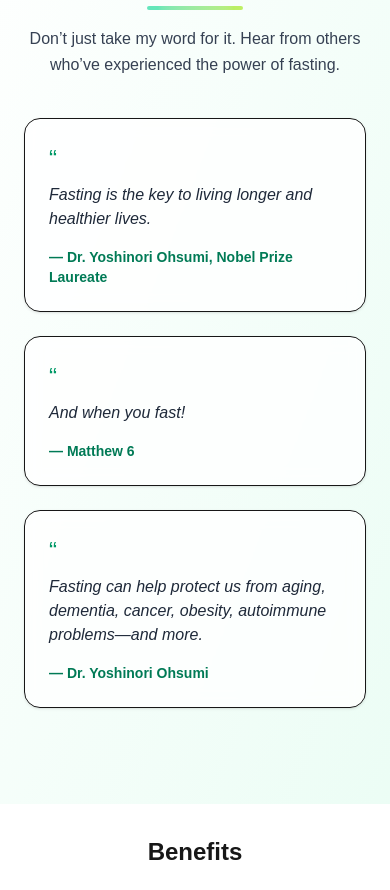
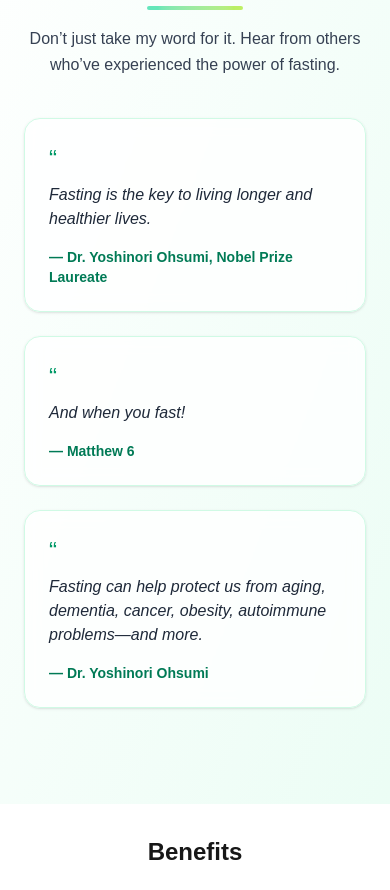
Before and after one commit to taylor-franco-91/mbr-next, a Next.js app: page / in a window 390 px wide. Shown: the part 8125-9015 px from the top of the page. Built offline with nearby package versions, Linux system fonts and the light colour scheme.

Commit message:
style(testimonials): equal-height cards + subtler shadows

```diff
--- a/app/page.js
+++ b/app/page.js
@@ -426,48 +426,57 @@ export default function HomePage() {
             </p>
           </div>
 
-          {/* cards */}
-          <div className="mt-10 grid grid-cols-1 md:grid-cols-3 gap-6 text-left">
+          {/* equal-height cards */}
+          <div className="mt-10 grid grid-cols-1 md:grid-cols-3 gap-6 text-left items-stretch">
             {/* card 1 */}
-            <figure className="group relative">
-              {/* subtle gradient frame on hover */}
-              <div aria-hidden className="absolute -inset-[2px] rounded-2xl bg-gradient-to-br from-emerald-400/25 via-lime-400/25 to-emerald-400/25 opacity-0 group-hover:opacity-100 blur transition" />
-              <div className="relative rounded-2xl border bg-white/80 backdrop-blur p-6 shadow-sm transition-transform duration-200 group-hover:-translate-y-0.5 group-hover:shadow-lg">
+            <figure className="group relative h-full">
+              {/* subtle gradient frame */}
+              <div aria-hidden className="absolute -inset-[2px] rounded-2xl bg-gradient-to-br from-emerald-400/15 via-lime-400/15 to-emerald-400/15 opacity-0 group-hover:opacity-40 blur-sm transition" />
+              <div className="relative h-full rounded-2xl border border-emerald-100 bg-white/80 backdrop-blur p-6 shadow
+                        transition-transform duration-200 group-hover:-translate-y-0.5 group-hover:shadow-md">
+                <div className="flex h-full flex-col">
                   <div className="text-emerald-600 text-2xl">“</div>
                   <blockquote className="mt-2 text-gray-800 italic">
                     Fasting is the key to living longer and healthier lives.
                   </blockquote>
-                <figcaption className="mt-4 text-sm font-semibold text-emerald-700">
+                  <figcaption className="mt-auto pt-4 text-sm font-semibold text-emerald-700">
                     — Dr. Yoshinori Ohsumi, Nobel Prize Laureate
                   </figcaption>
+                </div>
               </div>
             </figure>
 
             {/* card 2 */}
-            <figure className="group relative">
-              <div aria-hidden className="absolute -inset-[2px] rounded-2xl bg-gradient-to-br from-emerald-400/25 via-lime-400/25 to-emerald-400/25 opacity-0 group-hover:opacity-100 blur transition" />
-              <div className="relative rounded-2xl border bg-white/80 backdrop-blur p-6 shadow-sm transition-transform duration-200 group-hover:-translate-y-0.5 group-hover:shadow-lg">
+            <figure className="group relative h-full">
+              <div aria-hidden className="absolute -inset-[2px] rounded-2xl bg-gradient-to-br from-emerald-400/15 via-lime-400/15 to-emerald-400/15 opacity-0 group-hover:opacity-40 blur-sm transition" />
+              <div className="relative h-full rounded-2xl border border-emerald-100 bg-white/80 backdrop-blur p-6 shadow
+                        transition-transform duration-200 group-hover:-translate-y-0.5 group-hover:shadow-md">
+                <div className="flex h-full flex-col">
                   <div className="text-emerald-600 text-2xl">“</div>
                   <blockquote className="mt-2 text-gray-800 italic">
                     And when you fast!
                   </blockquote>
-                <figcaption className="mt-4 text-sm font-semibold text-emerald-700">
+                  <figcaption className="mt-auto pt-4 text-sm font-semibold text-emerald-700">
                     — Matthew 6
                   </figcaption>
+                </div>
               </div>
             </figure>
 
             {/* card 3 */}
-            <figure className="group relative">
-              <div aria-hidden className="absolute -inset-[2px] rounded-2xl bg-gradient-to-br from-emerald-400/25 via-lime-400/25 to-emerald-400/25 opacity-0 group-hover:opacity-100 blur transition" />
-              <div className="relative rounded-2xl border bg-white/80 backdrop-blur p-6 shadow-sm transition-transform duration-200 group-hover:-translate-y-0.5 group-hover:shadow-lg">
+            <figure className="group relative h-full">
+              <div aria-hidden className="absolute -inset-[2px] rounded-2xl bg-gradient-to-br from-emerald-400/15 via-lime-400/15 to-emerald-400/15 opacity-0 group-hover:opacity-40 blur-sm transition" />
+              <div className="relative h-full rounded-2xl border border-emerald-100 bg-white/80 backdrop-blur p-6 shadow
+                        transition-transform duration-200 group-hover:-translate-y-0.5 group-hover:shadow-md">
+                <div className="flex h-full flex-col">
                   <div className="text-emerald-600 text-2xl">“</div>
                   <blockquote className="mt-2 text-gray-800 italic">
                     Fasting can help protect us from aging, dementia, cancer, obesity, autoimmune problems—and more.
                   </blockquote>
-                <figcaption className="mt-4 text-sm font-semibold text-emerald-700">
+                  <figcaption className="mt-auto pt-4 text-sm font-semibold text-emerald-700">
                     — Dr. Yoshinori Ohsumi
                   </figcaption>
+                </div>
               </div>
             </figure>
           </div>
```
Lines whose indentation alone changed are shown as unchanged.
